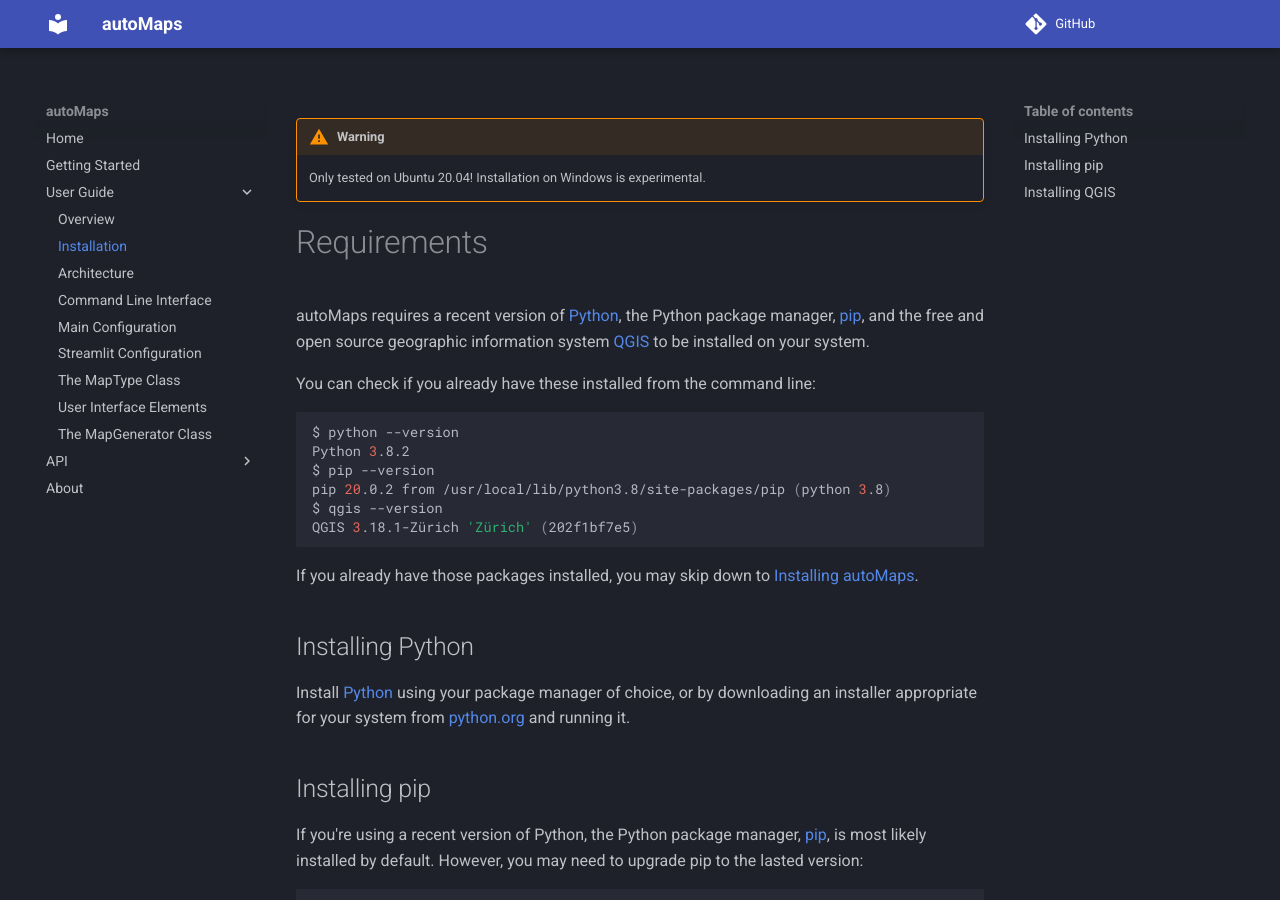
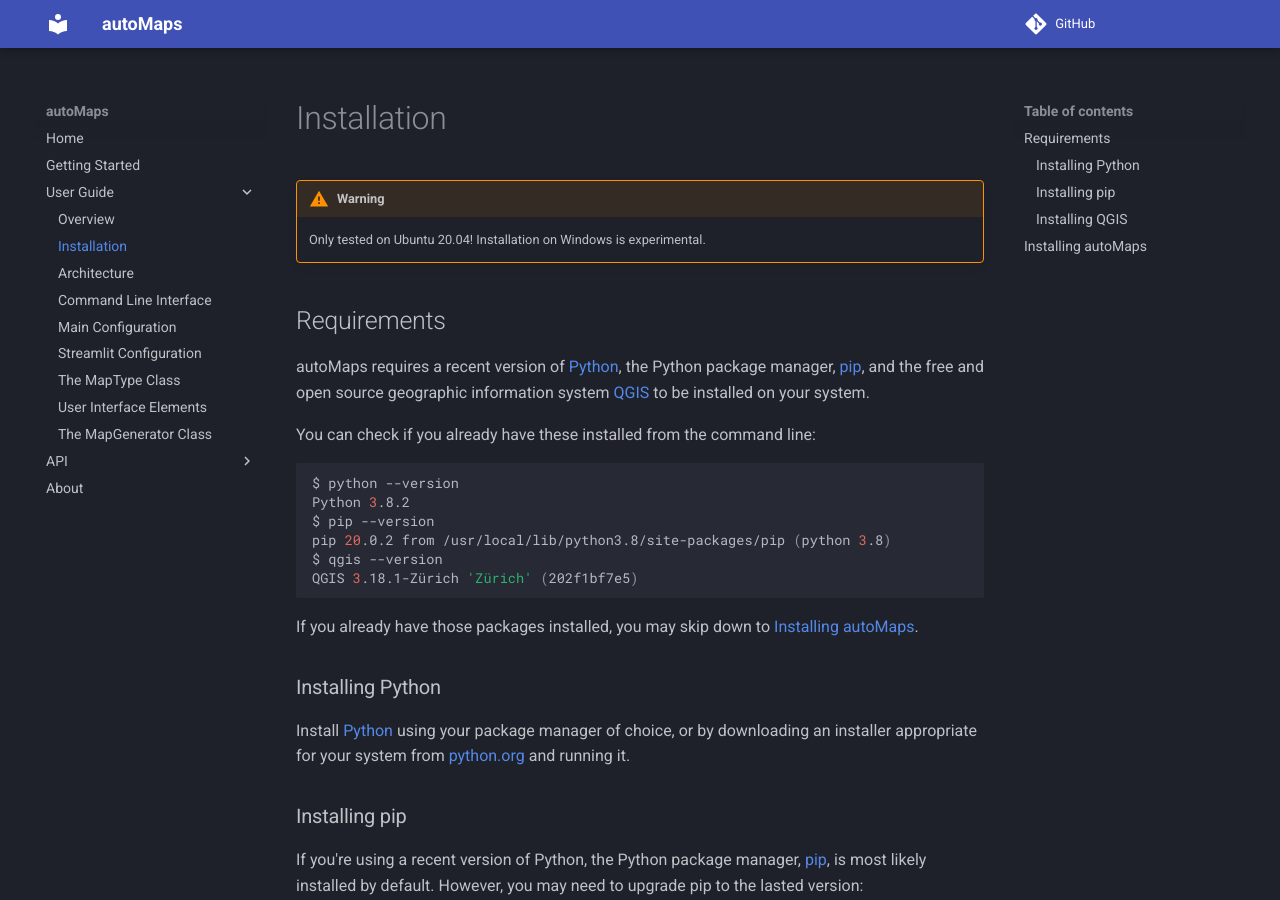
Before and after one commit to itsviennaregion/automaps, an MkDocs documentation site: the page built from docs/user_guide/installation.md, in a window 1280 px wide and 900 px high. Built offline with MkDocs 1.6.1 and Material for MkDocs 9.7.7, drawn with Linux system fonts in a browser that asks for light colours; comment, search, counter and statistics services are not loaded.

Commit message:
Update docs

````diff
--- a/docs/user_guide/installation.md
+++ b/docs/user_guide/installation.md
@@ -2,7 +2,7 @@
 
     Only tested on Ubuntu 20.04! Installation on Windows is experimental.
 
-# Requirements
+## Requirements
 autoMaps requires a recent version of [Python](https://www.python.org/), the Python
 package manager, [pip](https://pip.pypa.io/en/stable/installation/), and the free and
 open source geographic information system [QGIS](https://qgis.org/) to be installed on
@@ -23,13 +23,13 @@
 autoMaps](#installing-automaps).
 
 
-## Installing Python
+### Installing Python
 Install [Python](https://www.python.org/) using your package manager of choice, or by
 downloading an installer appropriate for your system from
 [python.org](https://www.python.org/downloads) and running it.
 
 
-## Installing pip
+### Installing pip
 If you're using a recent version of Python, the Python package manager,
 [pip](https://pip.pypa.io/en/stable/installation/), is most likely installed by default.
 However, you may need to upgrade pip to the lasted version:
@@ -47,7 +47,7 @@
 ```
 
 
-## Installing QGIS
+### Installing QGIS
 autoMaps uses [QGIS](https://qgis.org/), a free and open source geographic information
 system, to generate maps. Get it on the
 [QGIS downloads page](https://qgis.org/en/site/forusers/download.html) and install it
@@ -56,7 +56,7 @@
 [QGIS documentation](https://qgis.org/en/docs/index.html), if necessary.
 
 
-# Installing autoMaps
+## Installing autoMaps
 Open your command line and clone the autoMaps repository:
 ```bash
 git clone https://github.com/itsviennaregion/automaps.git
````
